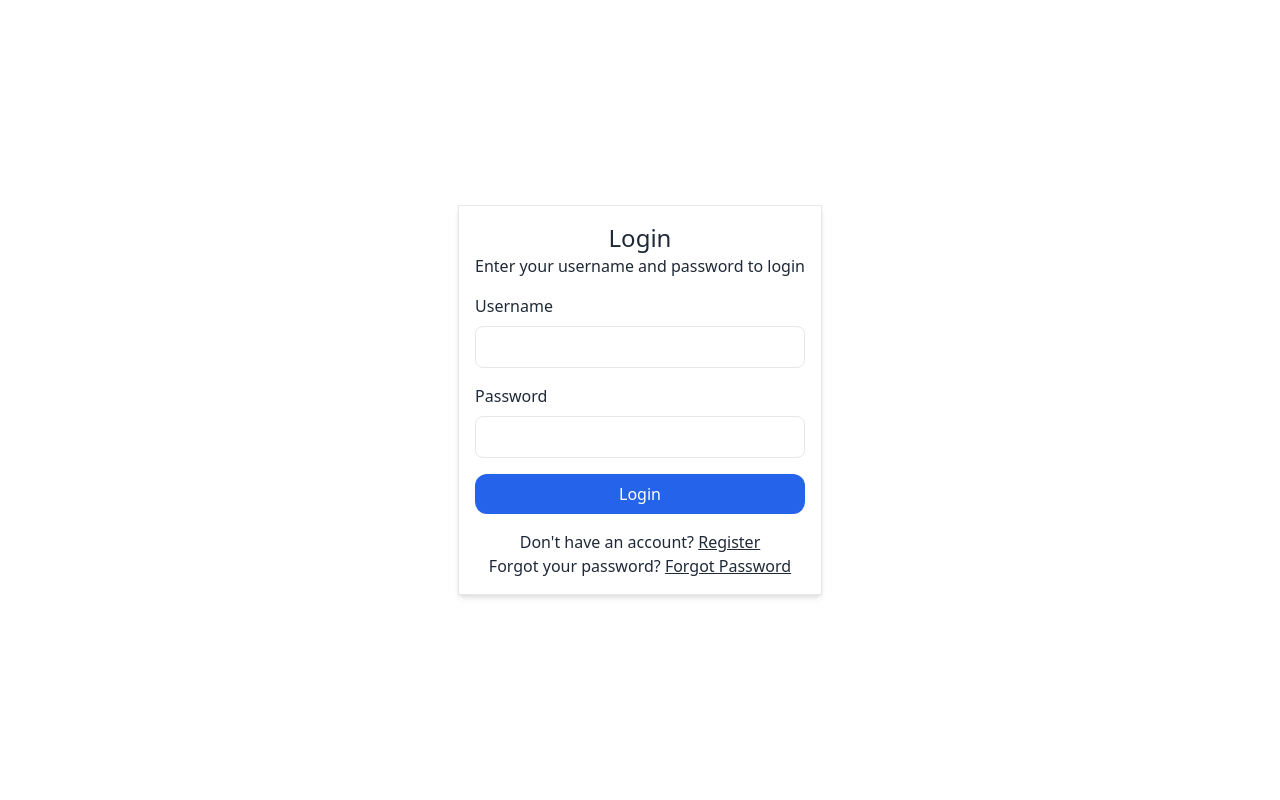
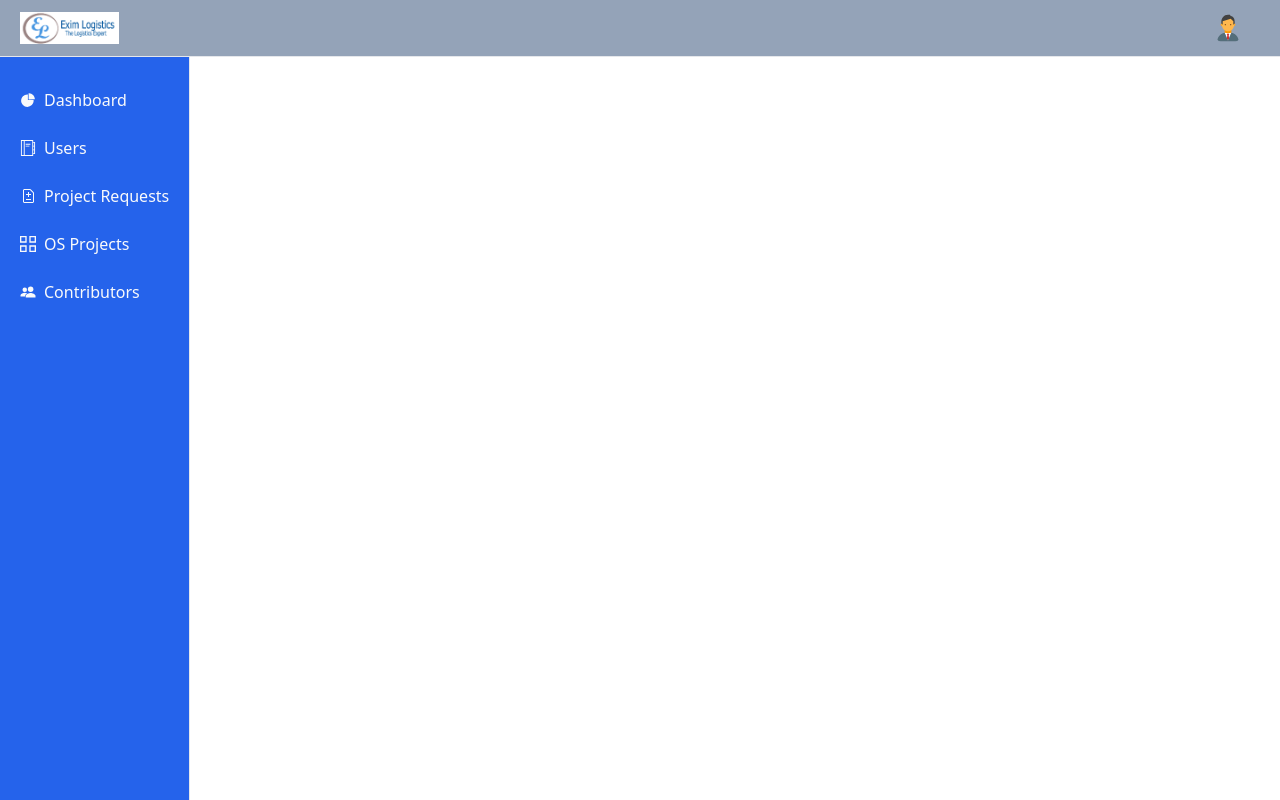
Before and after one commit to anjalikumari930/Eximlogic, a React (Create React App) app in the folder client/: page /admin in a window 1280 px wide. Before the commit this address led to /. Built offline with nearby package versions, Linux system fonts and the light colour scheme; sample sign-in values are in the browser's storage.

Commit message:
ui fixed

```diff
--- a/client/src/component/auth/LoginAcoount.js
+++ b/client/src/component/auth/LoginAcoount.js
@@ -20,21 +20,24 @@ const LoginAccount = () => {
       });
 
       if (res.data.success) {
-        // Destructure data for better readability
         const { user, token, message } = res.data;
 
-        // Store auth data in local storage
         localStorage.setItem("auth", JSON.stringify({ user, token }));
-
-        // Show success message
         toast.success(message);
 
-        // Redirect to the previous page or the root
-        navigate(location.state?.from || "/");
+        // Check user role and navigate accordingly
+        if (user.role === "employee") {
+          navigate("/user/profile");
+        } else if (user.role === "admin") {
+          navigate("/admin/profile");
+        } else {
+          // Handle other roles or navigate to a default page
+          navigate("/");
+        }
       } else {
-        // Show error message
         toast.error(res.data.message);
       }
+
     } catch (error) {
       console.error("Error during login:", error);
       toast.error("Something went wrong");
--- a/client/src/component/sidebar/Sidebar.js
+++ b/client/src/component/sidebar/Sidebar.js
@@ -65,17 +65,17 @@ const Sidebar = () => {
         id="logo-sidebar"
         className={`fixed top-0 left-0 z-40 w-50 h-screen pt-20 transition-transform ${
           isSidebarOpen ? "" : "-translate-x-full"
-        } bg-purple border-r border-gray-200 sm:translate-x-0`}
+        } bg-blue-600 border-r border-gray-200 sm:translate-x-0`}
         aria-label="Sidebar"
       >
-        <div className="h-full px-3 pb-4 overflow-y-auto bg-purple dark:bg-gray-800">
+        <div className="h-full px-3 pb-4 overflow-y-auto bg-blue-600 dark:bg-gray-800">
           <ul className="space-y-2 font-medium">
             {isAdmin
               ? Menus.map((menu, index) => (
                   <li key={index}>
                     <a
                       href={menu.path}
-                      className="flex items-center p-2 text-gray-50 rounded-lg dark:text-white  hover:bg-gray-100  group hover:font-bold"
+                      className="flex items-center p-2 text-gray-50 rounded-lg dark:text-white  hover:bg-gray-100 hover:text-black  group hover:font-bold"
                     >
                       {menu.src}
                       <span className="ms-2">{menu.title}</span>
@@ -86,7 +86,7 @@ const Sidebar = () => {
                   <li key={index}>
                     <a
                       href={menu.path}
-                      className="flex items-center p-2 text-gray-50 rounded-lg dark:text-white hover:bg-gray-100  group"
+                      className="flex items-center p-2 text-gray-50 rounded-lg dark:text-white hover:bg-gray-100 hover:text-black group"
                     >
                       {menu.src}
                       <span className="ms-2">{menu.title}</span>
--- a/client/src/routes/protectedRoutes.js
+++ b/client/src/routes/protectedRoutes.js
@@ -4,11 +4,13 @@ import { Navigate } from "react-router-dom";
 const ProtectedRoute = ({ children, allowedRoles }) => {
   //const navigate = useNavigate();
 
+  const authData = JSON.parse(localStorage.getItem("auth"));
+
   // Check if the user is authenticated
-  const isAuthenticated = !!localStorage.getItem("token");
+  const isAuthenticated = !!authData && !!authData.token;
 
   // Check if the user has the required role
-  const userRole = localStorage.getItem("role");
+  const userRole = authData ? authData.user.role : null;
 
   if (!isAuthenticated) {
     // Redirect to login if not authenticated or if the role is not allowed
```
Also changed, not shown: 1 other file (tests, documents, lock files or other folders).
